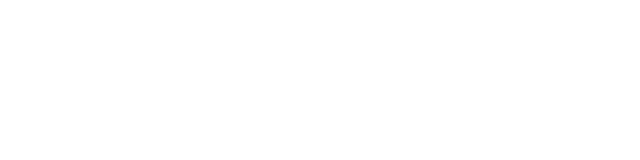
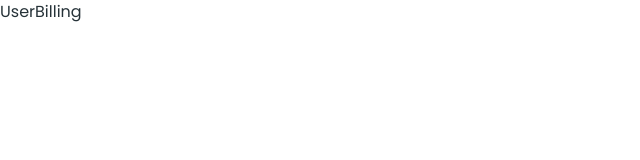
Before and after one commit to RamezTaher/E-learning, a React (Vite) app: page /platform/billing in a window 1280 px wide. Before the commit this address had no page. Shown: the top 160 px of the page, without its empty margins (0-640 px from the left). Built offline with nearby package versions, Linux system fonts and the light colour scheme.

Commit message:
gonna deal with the billing stuff

```diff
--- a/src/App.jsx
+++ b/src/App.jsx
@@ -3,6 +3,7 @@ import FinishSignUp from "./pages/FinishSignUp"
 import Home from "./pages/Home"
 import SignIn from "./pages/SignIn"
 import SignUp from "./pages/SignUp"
+import UserBilling from "./pages/UserBilling"
 import UserCourseDetails from "./pages/UserCourseDetails"
 import UserCourses from "./pages/UserCourses"
 import UserDashboard from "./pages/UserDashboard"
@@ -18,6 +19,7 @@ function App() {
         <Route path="/platform/dashboard" element={<UserDashboard />} />
         <Route path="/platform/courses" element={<UserCourses />} />
         <Route path="/platform/courses/:id" element={<UserCourseDetails />} />
+        <Route path="/platform/billing" element={<UserBilling />} />
       </Routes>
     </>
   )
--- /dev/null
+++ b/src/pages/UserBilling.jsx
@@ -0,0 +1,7 @@
+import React from "react"
+
+const UserBilling = () => {
+  return <div>UserBilling</div>
+}
+
+export default UserBilling
```
